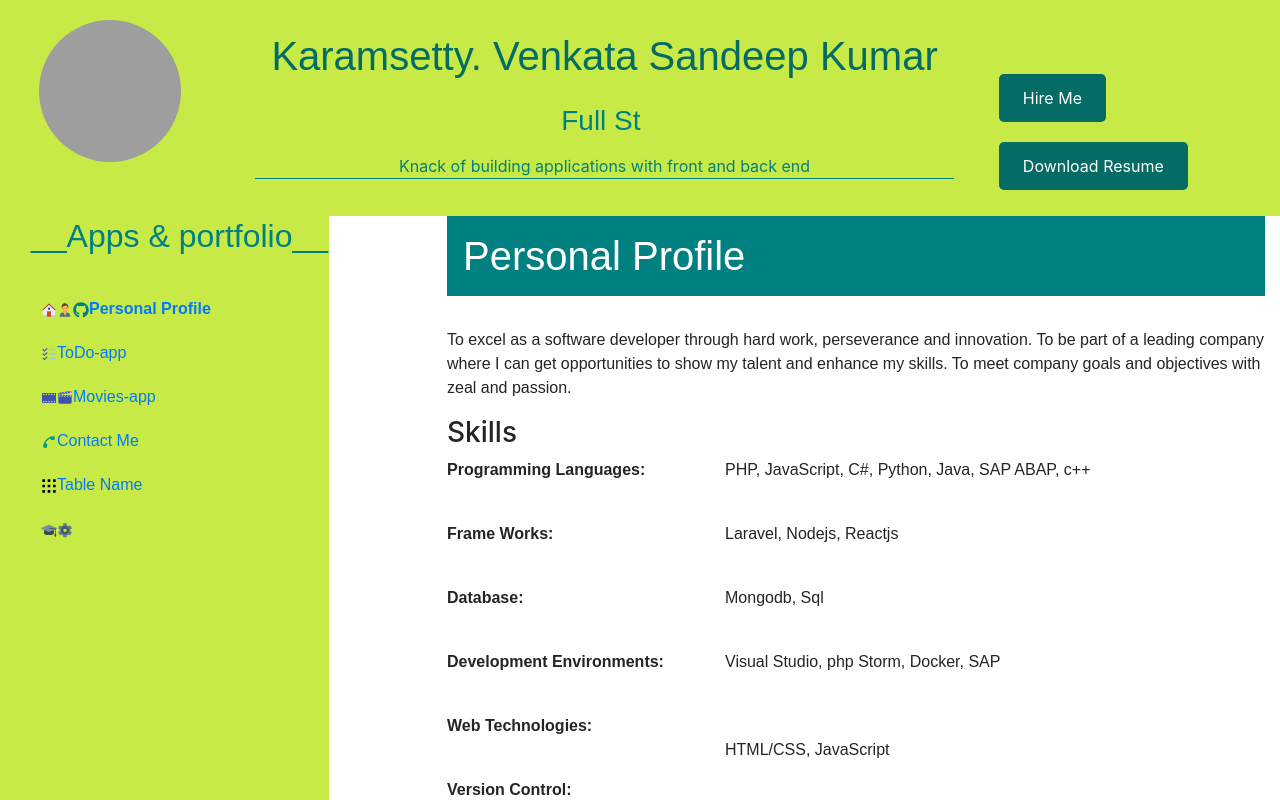
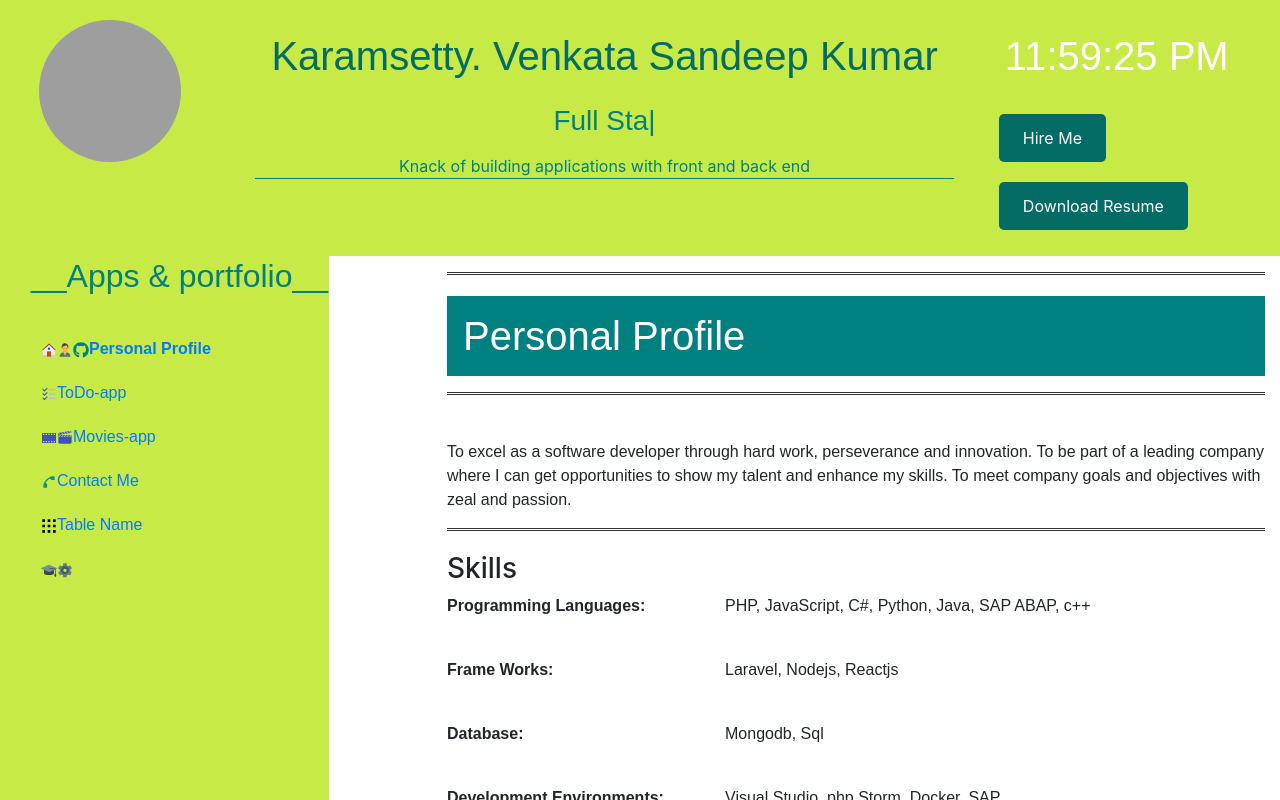
Before and after one commit to karamsetty09/ReactTableDisplay, a React (Create React App) app: page /#/ in a window 1280 px wide. Shown: the top 800 px of the page. Built offline with nearby package versions, Linux system fonts and the light colour scheme; grey boxes are pictures that could not be loaded.

Commit message:
adding components.

```diff
--- a/src/App.jsx
+++ b/src/App.jsx
@@ -32,7 +32,7 @@ class App extends Component {
                 <Route exact path='/' component={Profile}></Route>
                 <Route path='/todo' component={Todo}></Route>
                 <Route path='/movies' component={Movies}></Route>
-                <Route path='/contactme' component={ContactMe}></Route>
+                <Route path='/contactme' component={() => <ContactMe text="CONTACT_ME"/>}></Route>
                 <Route path='/tablename' component={TableName}></Route>
             </div>
             </section>
--- a/src/components/Profile/profile.jsx
+++ b/src/components/Profile/profile.jsx
@@ -1,10 +1,14 @@
 
-import React from 'react'
+import React from 'react';
+import Hr from '../common/hr';
+
 import './profile.css'
 export default function profile() {
   return (
     <div class="container">
+      <Hr/>
       <h1 class="profile-container">Personal Profile</h1>
+      <Hr/>
       <br />
       <p>
         To excel as a software developer through hard work, perseverance and
@@ -12,6 +16,7 @@ export default function profile() {
         opportunities to show my talent and enhance my skills. To meet company
         goals and objectives with zeal and passion.
       </p>
+      <Hr/>
       <h3>Skills</h3>
       <section className="wrapper">
         <section className="a">
--- /dev/null
+++ b/src/components/common/hr.jsx
@@ -0,0 +1,20 @@
+import { Component } from "react";
+
+class Hr extends Component {
+render(){
+    const hr ={
+        border: "none",
+        borderTop: "3px double #333",
+        color: "#333",
+        overflow: "visible",
+        textAlign: "center",
+        height: "5px"
+    }
+
+    return(
+        <hr style={hr}></hr>
+    )
+}
+}
+
+export default Hr;
--- a/src/components/contactMe.jsx
+++ b/src/components/contactMe.jsx
@@ -1,9 +1,37 @@
-import React from 'react';
+import React,{Component} from 'react';
+import Hr from './common/hr'
 
-export default function contactMe() {
-  return (
-    <div>
-      <h4>Contact Me:</h4>
-    </div>
-  );
+class contactMe extends Component {
+  render(){
+    const letterStyle ={
+      padding: 10,
+      margin: 10,
+      backgroundColor: "#ffde00",
+      color:"#333",
+      display: "inline-block",
+      fontFamily: "monospace",
+      fontSize: 32,
+      textAlign: "center"
+    }
+    function styling(text) {
+      return <div style={letterStyle}>{text}</div>
+    }
+    function displaytext(text) {
+      var finaltext = [];
+      for (var i=0; i < text.length; i++){
+        var presenttext = text[i];
+        finaltext.push(styling(presenttext));
+      }
+      return finaltext
+    }
+    return (
+      <div>
+        {displaytext(this.props.text)}
+        <Hr/>
+      </div>
+    );
+  }
 }
+
+
+export default contactMe
--- a/src/components/header/header.jsx
+++ b/src/components/header/header.jsx
@@ -1,18 +1,25 @@
 import React from 'react'
 import Typical from "react-typical";
 import Profilepic from '../common/profilepic';
+import {useState, useEffect} from "react";
+
 import './header.css';
 
-export default function Another(props) {
+const Header = (props) => {
+  const [time, setTime] = useState(new Date());
+  useEffect(() => {
+    const timer = setTimeout(() => setTime(new Date()), 1000);
+    return () => clearTimeout(timer);
+  });
   return (
     <div className="header">
-        <div className='.header-a'>
+      <div className=".header-a">
         <Profilepic></Profilepic>
       </div>
       <br />
-        <div className='header-b'>
+      <div className="header-b">
         <center>
-            <h1 className='name'>Karamsetty. {props.name} Sandeep Kumar</h1>
+          <h1 className="name">Karamsetty. {props.name} Sandeep Kumar</h1>
           <div className="profile-details-role">
             <span className="primary-text">
               {" "}
@@ -47,9 +54,8 @@ export default function Another(props) {
           </div>
         </center>
       </div>
-        <div className='header-c'>
-          <br />
-          <br />
+      <div className="header-c">
+        <h1> {time.toLocaleTimeString()}</h1>
         <button className="button"> Hire Me </button>
 
         <a href="sandeep_Resume.pdf" download="VenkataResume.pdf">
@@ -58,4 +64,6 @@ export default function Another(props) {
       </div>
     </div>
   );
-}
+};
+
+export default Header;
--- a/src/components/sidebar/sideBar.jsx
+++ b/src/components/sidebar/sideBar.jsx
@@ -1,6 +1,6 @@
 import React from 'react'
-import { NavLink, useHistory } from 'react-router-dom';
-import { FaHeart, FaGithub} from "react-icons/fa";
+import { NavLink } from 'react-router-dom';
+import { FaGithub} from "react-icons/fa";
 import { GrApps } from "react-icons/gr";
 import { FcBusinessman, FcFilm, FcSettings, FcClapperboard, FcGraduationCap, FcPhone, FcTodoList, FcHome } from "react-icons/fc";
 import './sideBar.css';
```
Lines whose indentation alone changed are shown as unchanged.
